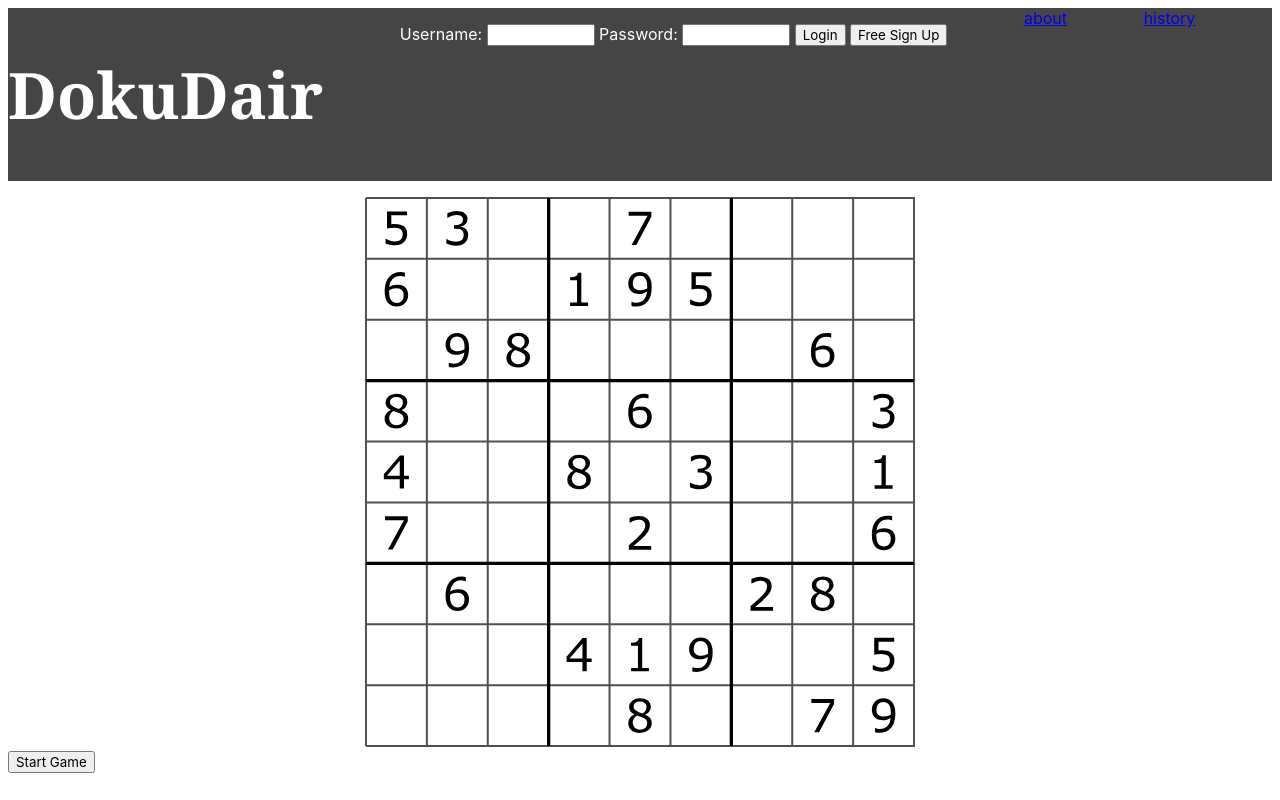
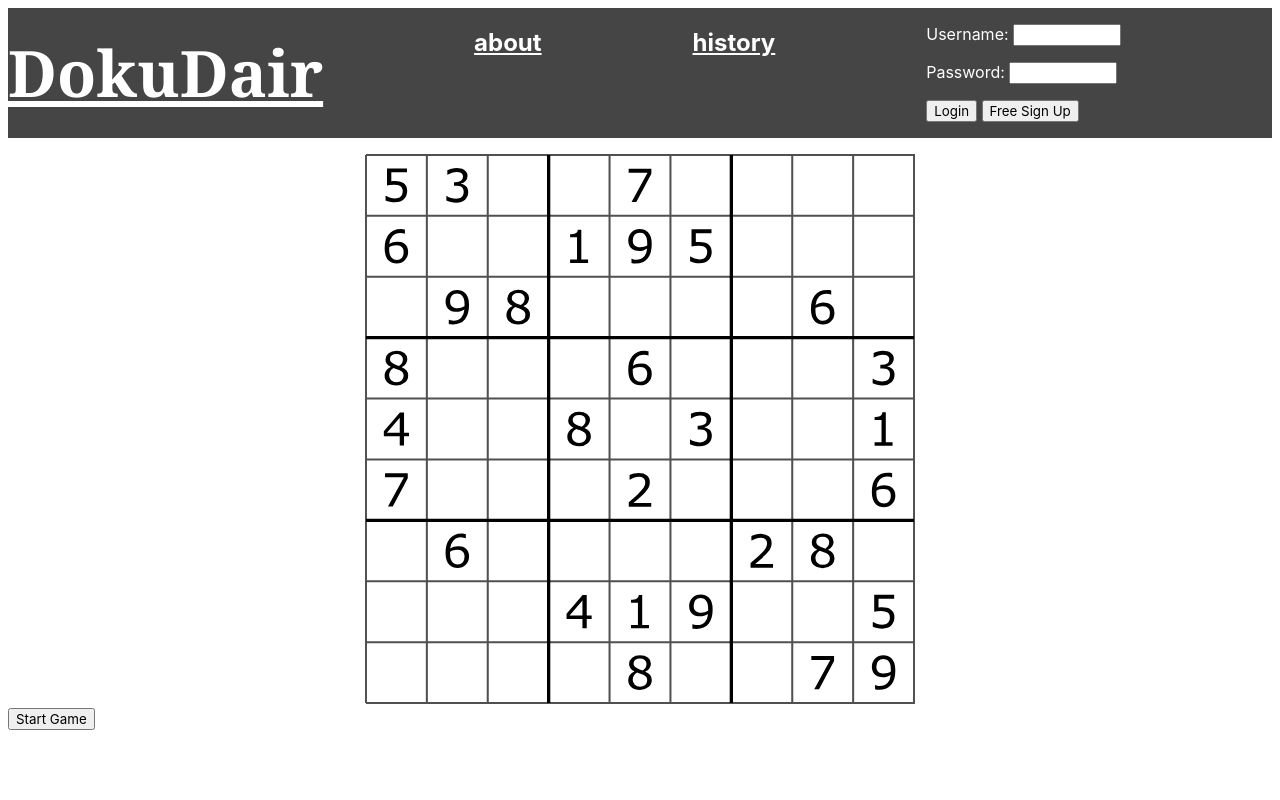
Before and after one commit to timviolino/dokuDair, a plain HTML site: page index.html in a window 1280 px wide. Drawn offline with Linux system fonts and the light colour scheme.

Commit message:
Add divs for menu bar items

```diff
--- a/index.html
+++ b/index.html
@@ -8,15 +8,21 @@
 
     <body>
         <div id="navigation">
-            <h1 class="logo">DokuDair</h1>
-            <p>
-                Username: <input class="login">
-                Password: <input class="login">
+            <div id="logo-container">
+                <h1><a id="logo" href="index.html">DokuDair</a></h1>
+            </div>
+            <div class="menu-item-container">
+                <h2><a href="./pages/about.html">about</a></h2>
+            </div>
+            <div class="menu-item-container">
+                <h2><a href="./pages/history.html">history</a></h2>
+            </div>
+            <div id="credentials">
+                <p>Username: <input class="login"></p>
+                <p>Password: <input class="login"></p>
                 <button>Login</button>
                 <button>Free Sign Up</button>
-            </p>
-            <a href="./pages/about.html">about</a>
-            <a href="./pages/history.html">history</a>
+            </div>
         </div>
         <p></p>
         <div id="board"><img src="./img/sudoku.svg" alt="sudoku"></div>
--- a/style.css
+++ b/style.css
@@ -6,7 +6,11 @@
     font-family: -apple-system, "Helvetica", "sans-serif";
 }
 
-.logo {
+a {
+    color: white;
+}
+
+#logo{
     font-size: 64px;
     font-family:'Georgia';
     background-color: var(--gray);
```
